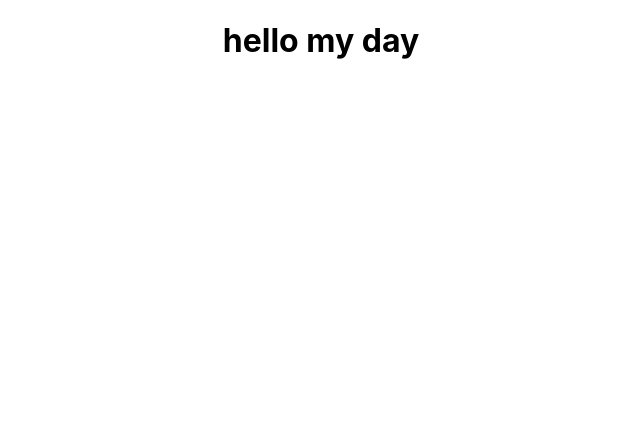
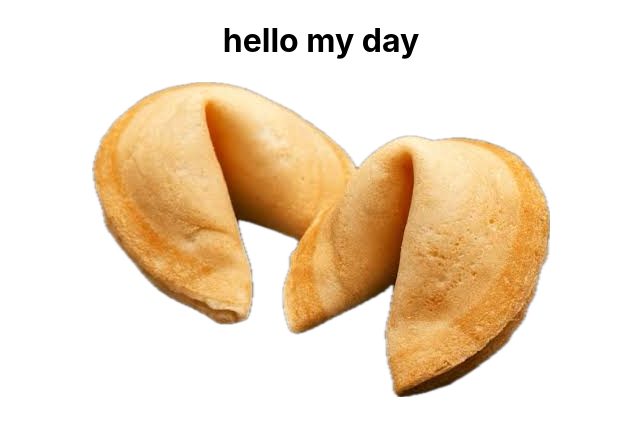
Before and after one commit to lenayoo/hellomyday, a React (Create React App) app: page / in a window 1280 px wide. Shown: the top 436 px of the page, without its empty margins (319-959 px from the left). Built offline with nearby package versions, Linux system fonts and the light colour scheme.

Commit message:
add fortune cookie image

```diff
--- a/src/App.js
+++ b/src/App.js
@@ -1,9 +1,11 @@
 import './App.css'
+import cookie from './images/main-cookie.png'
 
 function App() {
   return (
     <div className="App">
       <h1>hello my day</h1>
+      <img src={cookie} alt="main" />
     </div>
   )
 }
--- a/src/index.js
+++ b/src/index.js
@@ -1,17 +1,11 @@
-import React from 'react';
-import ReactDOM from 'react-dom/client';
-import './index.css';
-import App from './App';
-import reportWebVitals from './reportWebVitals';
+import React from 'react'
+import ReactDOM from 'react-dom/client'
+import './index.css'
+import App from './App'
 
-const root = ReactDOM.createRoot(document.getElementById('root'));
+const root = ReactDOM.createRoot(document.getElementById('root'))
 root.render(
   <React.StrictMode>
     <App />
-  </React.StrictMode>
-);
-
-// If you want to start measuring performance in your app, pass a function
-// to log results (for example: reportWebVitals(console.log))
-// or send to an analytics endpoint. Learn more: https://bit.ly/CRA-vitals
-reportWebVitals();
+  </React.StrictMode>,
+)
```
Also changed, not shown: src/images/main-cookie.png (added).
